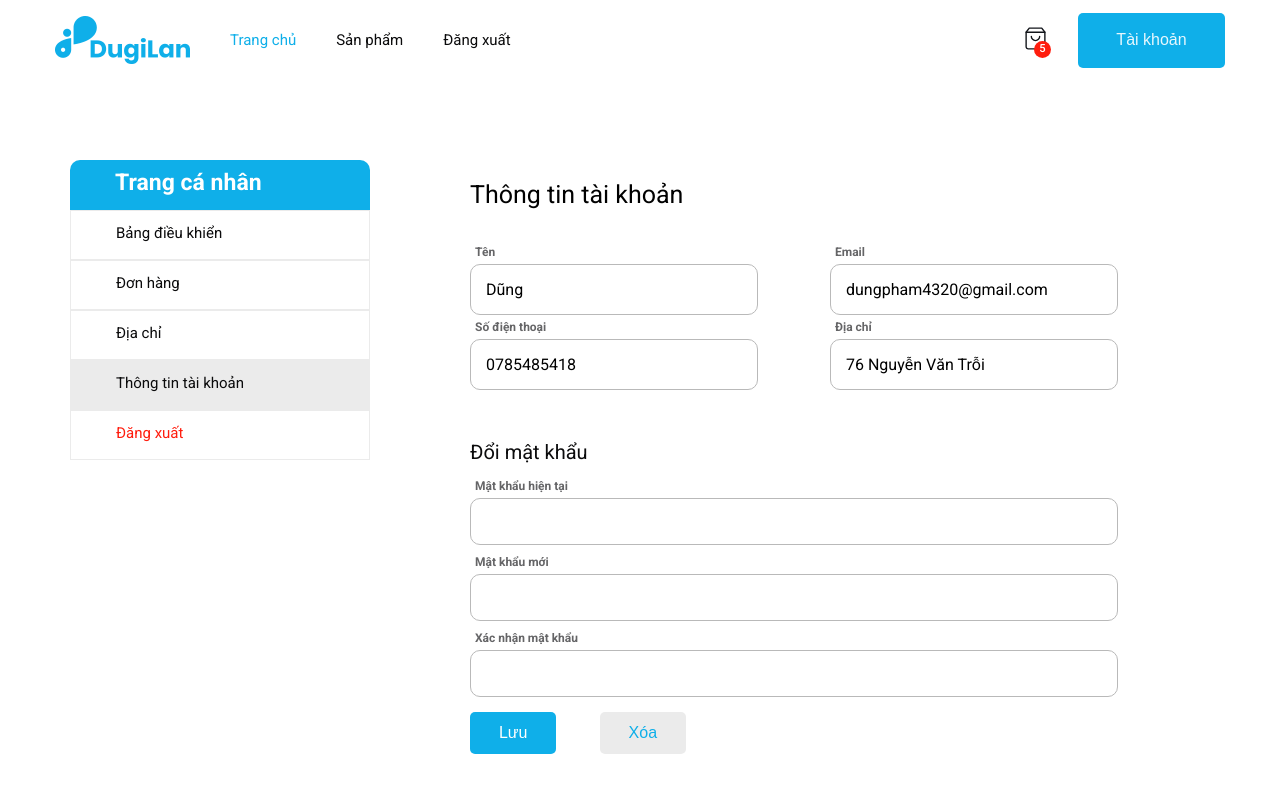
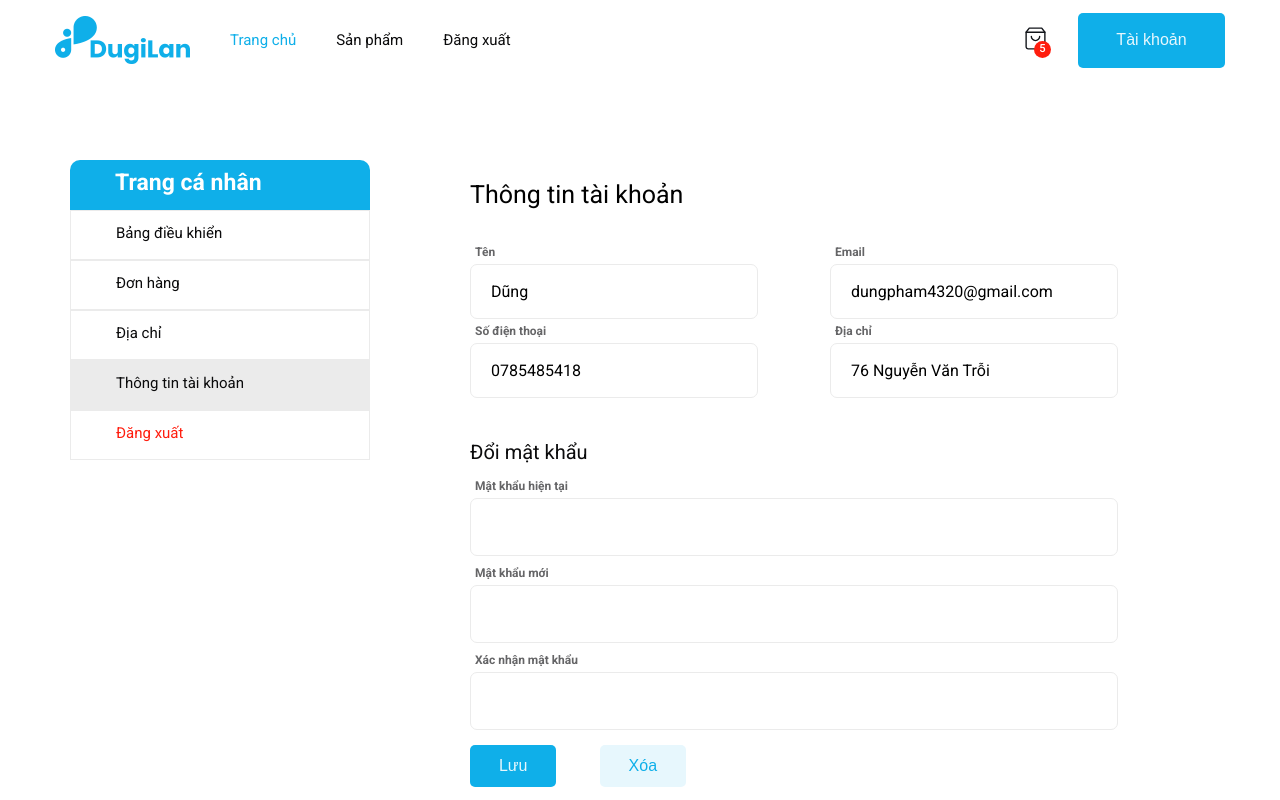
Before and after one commit to hoanganhquang/do-an-chuyen-nganh, a React (Create React App) app in the folder client/: page /profile-page/account-details in a window 1280 px wide. Shown: the top 800 px of the page. Built offline with nearby package versions, Linux system fonts and the light colour scheme.

Commit message:
use global css

```diff
--- a/client/src/components/MyAccount/AccountDetails/AccountDetails.js
+++ b/client/src/components/MyAccount/AccountDetails/AccountDetails.js
@@ -44,19 +44,23 @@ const AccountDetails = () => {
               <form>
                 <div className="change-password-input">
                   <p className="info-title">Mật khẩu hiện tại</p>
-                  <input type="text" className="info-content" />
+                  <input type="text" className="input" />
                 </div>
                 <div className="change-password-input">
                   <p className="info-title">Mật khẩu mới</p>
-                  <input type="text" className="info-content" />
+                  <input type="text" className="input" />
                 </div>
                 <div className="change-password-input">
                   <p className="info-title">Xác nhận mật khẩu</p>
-                  <input type="text" className="info-content" />
+                  <input type="text" className="input" />
                 </div>
                 <div className="change-password-button">
-                  <button className="btn-save">Lưu</button>
-                  <button className="btn-clear">Xóa</button>
+                  <button className="btn-change-pass button primaryBtn">
+                    Lưu
+                  </button>
+                  <button className="btn-change-pass button secondaryBtn">
+                    Xóa
+                  </button>
                 </div>
               </form>
             </div>
--- a/client/src/components/MyAccount/AccountDetails/AccountDetails.scss
+++ b/client/src/components/MyAccount/AccountDetails/AccountDetails.scss
@@ -36,20 +36,11 @@
                 width: 30%;
                 display: flex;
                 justify-content: space-between;
-                .btn-save, .btn-clear{
+                .btn-change-pass{
                     display: inline-block;
                     padding: 10px;
                     width: 40%;
                     margin-top: 10px;
-                    border: none;
-                }
-                .btn-save{
-                    background-color: v.$primary-color;
-                    color: v.$white-color;
-                }
-                .btn-clear{
-                    background-color: v.$grey-text-color3;
-                    color: v.$primary-color;
                 }
             }
         }
@@ -61,8 +52,8 @@
         font-weight: bold;
     }
     .info-content{
-        border: 1px solid v.$grey-text-color2;
-        padding: 15px;
-        border-radius: 10px;
+        border: 1px solid v.$grey-text-color3;
+        padding: 17px 20px;
+        border-radius: 7px;
     }
 }
--- a/client/src/components/MyAccount/Orders/Orders.js
+++ b/client/src/components/MyAccount/Orders/Orders.js
@@ -29,7 +29,7 @@ const Orders = () => {
                 <td>2</td>
                 <td>$ 9999</td>
                 <td>
-                  <button className="btn-details">Chi tiết</button>
+                  <button className="button primaryBtn">Chi tiết</button>
                 </td>
               </tr>
               <tr className="table-row">
@@ -41,7 +41,7 @@ const Orders = () => {
                 <td>1</td>
                 <td>$ 1111</td>
                 <td>
-                  <button className="btn-details">Chi tiết</button>
+                  <button className="button primaryBtn">Chi tiết</button>
                 </td>
               </tr>
             </tbody>
--- a/client/src/components/MyAccount/Orders/Orders.scss
+++ b/client/src/components/MyAccount/Orders/Orders.scss
@@ -27,12 +27,8 @@
         text-align: center;
         height: 70px;
         border: 2px solid v.$primary-color1;
-        .btn-details {
-          background-color: v.$primary-color;
-          color: v.$white-color;
-          border-radius: 5px;
-          padding: 13px;
-          border: none;
+        .button {
+          padding: 10px;
         }
       }
       .table-row:hover {
```
